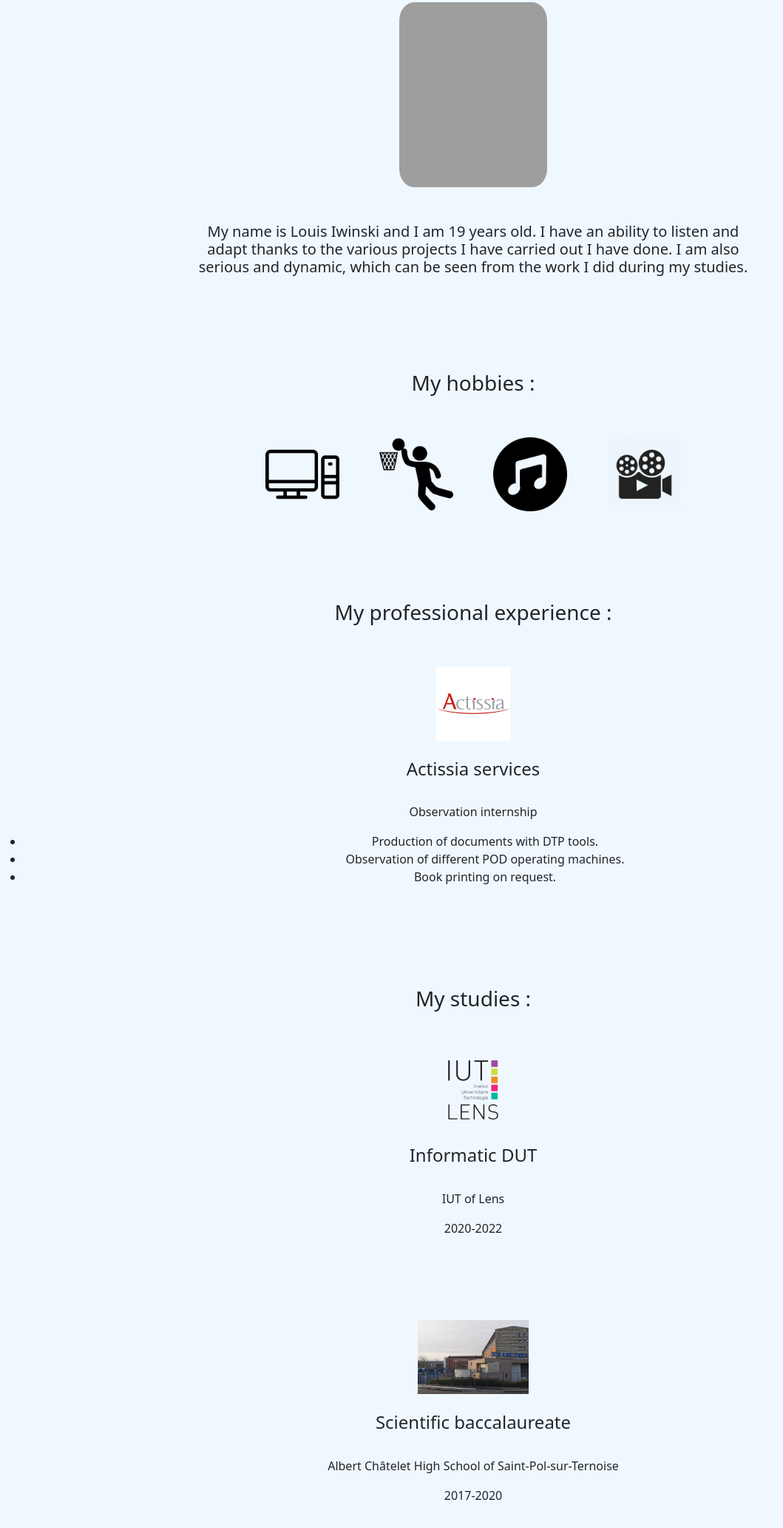
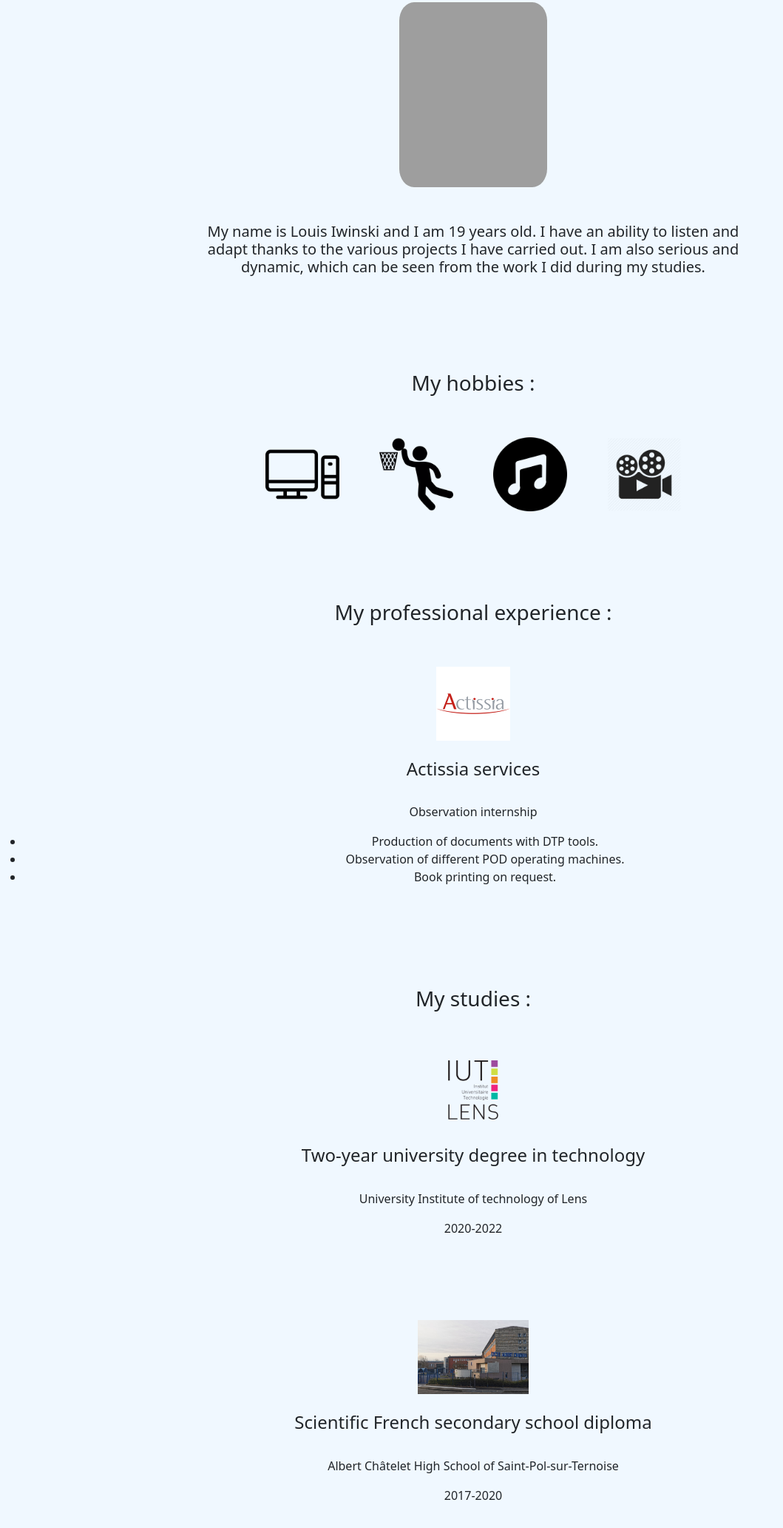
Before and after one commit to louisiwinski/portfolio, a plain HTML site: page html-anglais/autre/apropos.htm in a window 1280 px wide. Shown: the part 315-2380 px from the top of the page at 74% size, without its empty margins (0-1059 px from the left). Drawn offline with Linux system fonts and the light colour scheme; grey boxes are pictures that could not be loaded.

Commit message:
modification anglais

```diff
--- a/html-anglais/autre/apropos.htm
+++ b/html-anglais/autre/apropos.htm
@@ -48,7 +48,7 @@
 
     <h5>
         My name is Louis Iwinski and I am 19 years old. I have an
-    ability to listen and adapt thanks to the various projects I have carried out I have done.
+    ability to listen and adapt thanks to the various projects I have carried out.
     I am also serious and dynamic, which can be seen from the work I did during my studies.
     </h5>
     <br><br><br><br><br>
@@ -93,16 +93,16 @@
     <div class="school">
         <img src="../../img/1200px-Logo_IUT_Lens.svg.png" width="100px" height="100px">
         <br><br>
-        <h4>Informatic DUT</h4>
+        <h4>Two-year university degree in technology</h4>
         <br>
-        <p>IUT of Lens</p>
+        <p>University Institute of technology of Lens</p>
         <p>2020-2022</p>
 
         <br><br><br><br>
 
         <img src="../../img/lycee-albert-chatelet-saint-pol-scaled.jpg" width="150px" height="100px">
         <br><br>
-        <h4>Scientific baccalaureate</h4>
+        <h4>Scientific French secondary school diploma</h4>
         <br>
         <p>Albert Châtelet High School of Saint-Pol-sur-Ternoise</p>
         <p>2017-2020</p>
```
Also changed, not shown: html-anglais/autre/portfolio.htm (+5 -5 lines).
